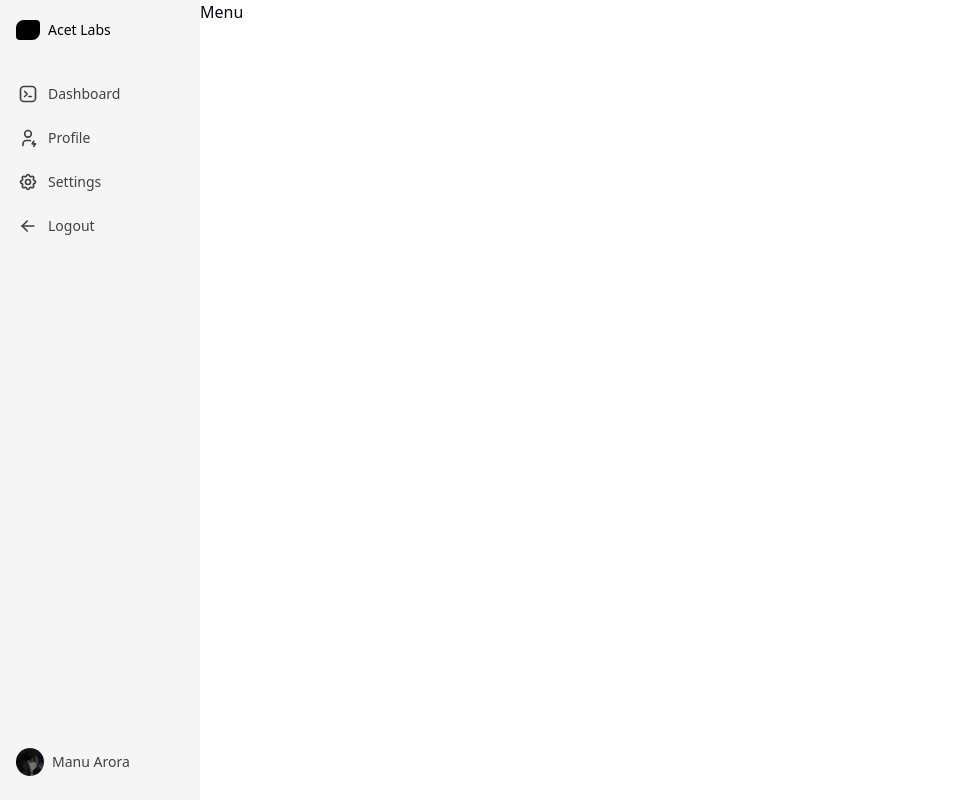
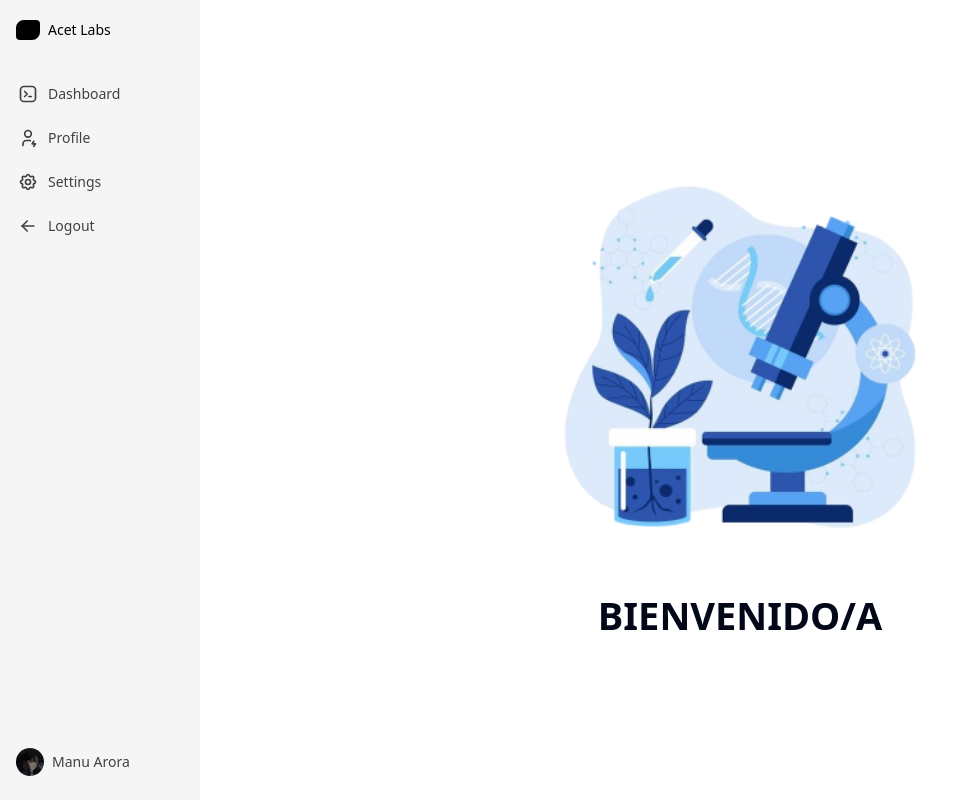
Before and after one commit to LabQuimica/laboratorio, a Next.js app: page /menu in a window 1280 px wide. Shown: the whole page, without its empty margins (0-963 px from the left). Built offline with nearby package versions, Linux system fonts and the light colour scheme.

Commit message:
bienvenida de la página principal

```diff
--- a/src/app/menu/page.tsx
+++ b/src/app/menu/page.tsx
@@ -1,8 +1,22 @@
+import { useState } from "react";
 
 function Menu() {
     return (
-        <div>Menu</div>
+        <div className="w-full h-screen flex flex-col justify-center items-center bg-light-bg dark:bg-dark-bg dark:text-white">
+
+        <img
+          src="/assets/logo.png"
+          alt="logo"
+          style={{
+            width: "400px",
+            height: "400px",
+          }}
+        />
+        <h1 style={{ fontSize: "38px", marginTop: "30px" }} className="text-center font-bold">
+          BIENVENIDO/A
+        </h1>
+      </div>
     )
 }
 
-export default Menu
+export default Menu;
--- /dev/null
+++ b/src/app/principal/page.tsx
@@ -0,0 +1,4 @@
+"use client";
+
+import { useEffect, useState } from "react";
+import Cookies from "js-cookie";
```
